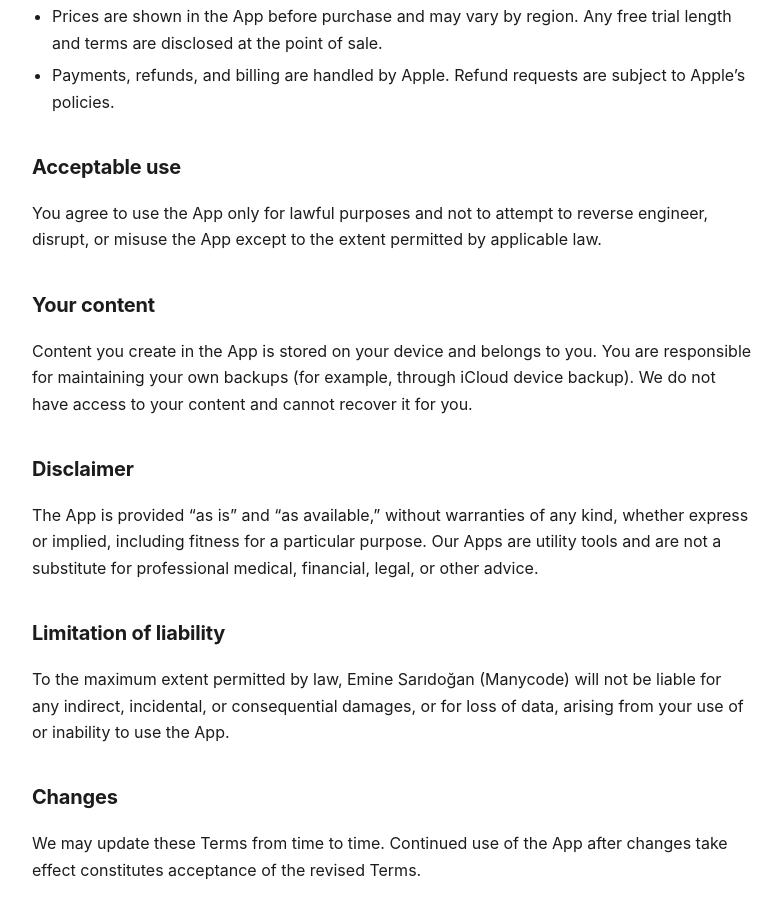
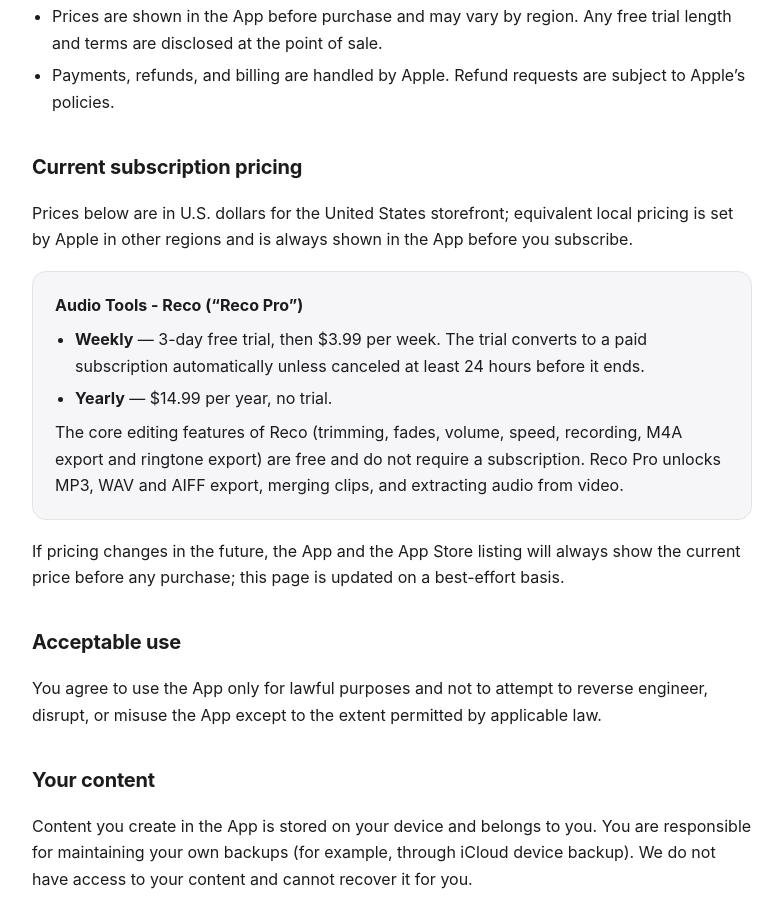
Before and after one commit to leomarston/manycode-legal, a plain HTML site: page terms.html in a window 1280 px wide. Shown: the part 819-1735 px from the top of the page, without its empty margins (248-1031 px from the left). Drawn offline with Linux system fonts and the light colour scheme.

Commit message:
Terms: add current Reco Pro subscription pricing (weekly $3.99 w/ 3-day trial, yearly $14.99) + free-tier scope

```diff
--- a/terms.html
+++ b/terms.html
@@ -39,6 +39,23 @@
     <li>Payments, refunds, and billing are handled by Apple. Refund requests are subject to Apple’s policies.</li>
   </ul>
 
+  <h2>Current subscription pricing</h2>
+  <p>Prices below are in U.S. dollars for the United States storefront; equivalent local pricing is set by
+  Apple in other regions and is always shown in the App before you subscribe.</p>
+  <div class="card">
+    <strong>Audio Tools - Reco (“Reco Pro”)</strong>
+    <ul style="margin:8px 0 0">
+      <li><strong>Weekly</strong> — 3-day free trial, then $3.99 per week. The trial converts to a paid
+        subscription automatically unless canceled at least 24 hours before it ends.</li>
+      <li><strong>Yearly</strong> — $14.99 per year, no trial.</li>
+    </ul>
+    <p style="margin:8px 0 0">The core editing features of Reco (trimming, fades, volume, speed, recording,
+    M4A export and ringtone export) are free and do not require a subscription. Reco Pro unlocks MP3, WAV
+    and AIFF export, merging clips, and extracting audio from video.</p>
+  </div>
+  <p>If pricing changes in the future, the App and the App Store listing will always show the current price
+  before any purchase; this page is updated on a best-effort basis.</p>
+
   <h2>Acceptable use</h2>
   <p>You agree to use the App only for lawful purposes and not to attempt to reverse engineer, disrupt,
   or misuse the App except to the extent permitted by applicable law.</p>
```
